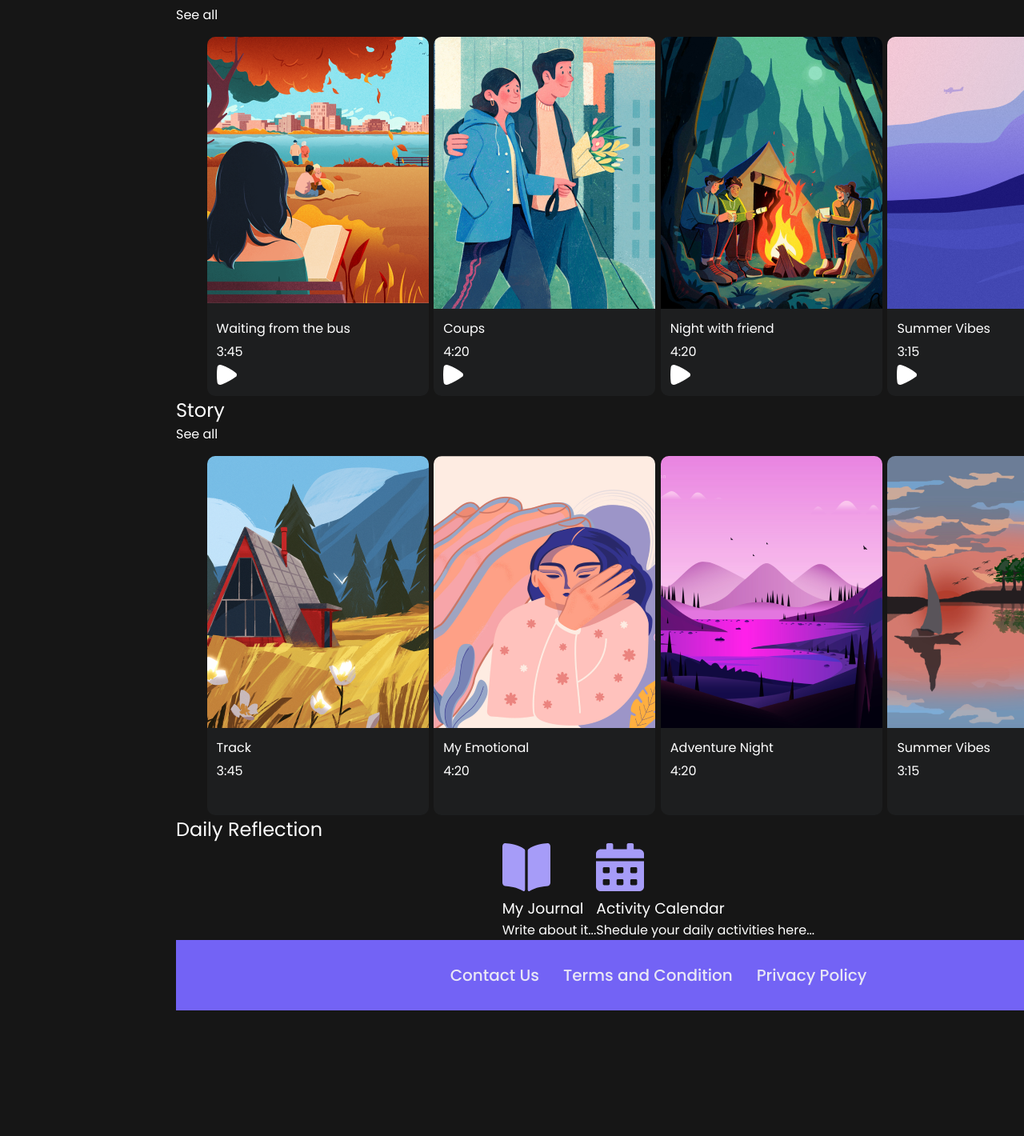
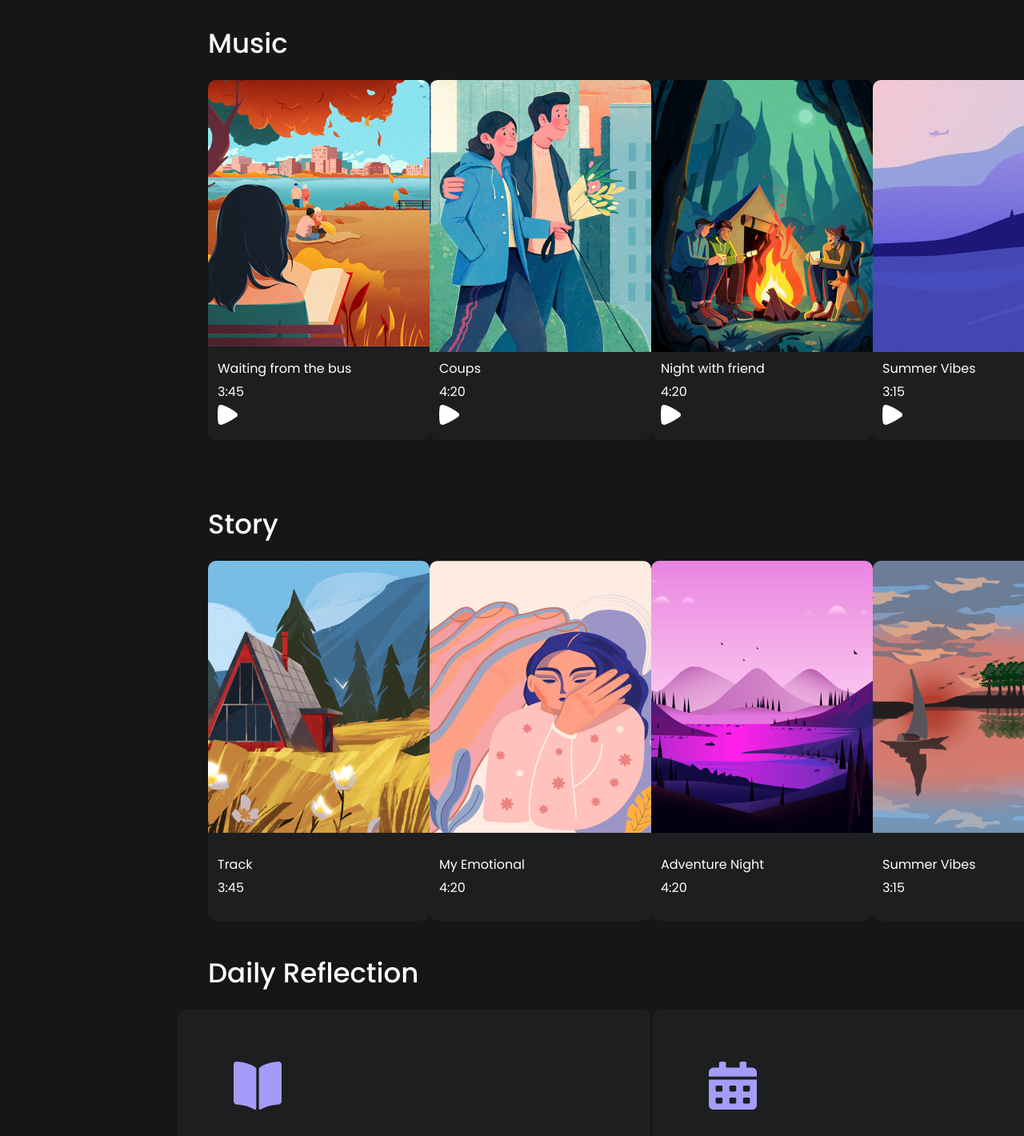
Before and after one commit to ryulikeslatte/illumino-new, a React (Vite) app: page /homes in a window 1280 px wide. Shown: the part 993-2413 px from the top of the page at 80% size. Before the commit the page ends 2256 px from the top, so only its background shows below. Built offline with nearby package versions, Linux system fonts and the light colour scheme.

Commit message:
done homepage

```diff
--- a/src/assets/style/homePage.css
+++ b/src/assets/style/homePage.css
@@ -71,12 +71,12 @@
 
 .content .main-content {
     display: flex;
-    margin: 30px;
 }
 
 .content .main-content .homePage-popular-songs{
     display: flex;
     flex-direction: column;
+    margin-bottom: 40px;
 }
 
 .content .main-content .homePage-popular-songs h1{
@@ -85,7 +85,8 @@
     font-style: normal;
     font-weight: 500;
     line-height: normal;
-    margin: 15px 0;
+    margin: 40px 0 20px 40px;
+
 }
 
 .main-content .popular-songs-list{
@@ -98,6 +99,7 @@
 
 .popular-songs-card .popular-songs-card-detail{
     width: 382px;
+    height: 465px;
     background-color:  #1D1E1F;
     border-radius: 10px;
 }
@@ -122,6 +124,10 @@
     align-items: flex-start;
     gap: 4px;
     align-self: stretch;
+}
+
+.popular-songs-card .popular-songs-card-detail .card-info p {
+    font-size: 16px;
 }
 
 .homePage-feeling-content {
@@ -153,25 +159,24 @@
 .music-list-content {
     display: flex;
     flex-direction: row;
-    justify-content: space-evenly;
+    justify-content: space-around;
     align-items: center;
-    padding: 0 32px;
-    margin-top: 15px;
 }
 
 .music-list-content .music-list-content-card {
     background-color:  #1D1E1F;
-    height: 449px;
+    height: 450px;
     border-radius: 10px;
 }
 
 .music-list-content .music-list-content-card .card-info {
     display: flex;
-    padding: 5px 12px 12px 12px;
+    padding: 1px 12px 12px 12px;
     flex-direction: column;
     align-items: flex-start;
     gap: 4px;
     align-self: stretch;
+    font-size: 16px;
 }
 
 .music-list-content .music-list-content-card .cover {
@@ -179,28 +184,71 @@
     border-top-right-radius: 10px;
 }
 
+.homePage-music-content {
+    margin: 40px;
+}
+
+.homePage-music-content .music-top-content {
+    display: flex;
+    flex-direction: row;
+    justify-content: space-between;
+    margin: 0 0 20px 0;
+}
+
+.homePage-music-content .music-top-content h1 {
+    font-size: 34px;
+    font-style: normal;
+    font-weight: 500;
+    line-height: normal;
+}
+
+.homePage-music-content .music-top-content p {
+    justify-self: center;
+    align-self: center;
+}
+
+.homePage-story-content {
+    margin: 40px;
+}
+
+.homePage-story-content .story-top-content {
+    display: flex;
+    flex-direction: row;
+    justify-content: space-between;
+    margin: 0 0 20px 0;
+}
+
+.homePage-story-content .story-top-content h1 {
+    font-size: 34px;
+    font-style: normal;
+    font-weight: 500;
+    line-height: normal;
+}
+
+.homePage-story-content .story-top-content p {
+    justify-self: center;
+    align-self: center;
+}
+
 .story-list-content {
     display: flex;
     flex-direction: row;
-    justify-content: space-evenly;
+    justify-content: space-around;
     align-items: center;
-    padding: 0 32px;
-    margin-top: 15px;
 }
 
 .story-list-content .story-list-content-card {
     background-color:  #1D1E1F;
-    height: 449px;
+    height: 450px;
     border-radius: 10px;
 }
 
 .story-list-content .story-list-content-card .card-info {
     display: flex;
-    padding: 5px 12px 12px 12px;
+    padding: 20px 20px 20px 12px;
     flex-direction: column;
-    align-items: flex-start;
     gap: 4px;
-    align-self: stretch;
+    font-size: 16px;
 }
 
 .story-list-content .story-list-content-card .cover {
@@ -211,11 +259,46 @@
 .homePage-daily-reflection-content .daily-reflection-content-list {
     display: flex;
     flex-direction: row;
-    justify-content: center;
-    align-items: center;
+    justify-content: space-evenly;
+    margin-bottom: 40px;
 }
 
+.homePage-daily-reflection-content h1 {
+    font-size: 34px;
+    font-style: normal;
+    font-weight: 500;
+    line-height: normal;
+    margin: 0 0 20px 40px;
+}
 
+.homePage-daily-reflection-content .daily-reflection-content-list .daily-reflection-content-card {
+    background-color: #1D1E1F;
+    width: 591px;
+    height: 300px;
+    border-radius: 10px;
+}
+
+.homePage-daily-reflection-content .daily-reflection-content-list .daily-reflection-content-card .card-detail {
+    display: flex;
+    flex-direction: column;
+    margin-left: 70px;
+}
+
+.homePage-daily-reflection-content .daily-reflection-content-list .daily-reflection-content-card .card-detail .main-detail{
+    margin-top: 65px
+}
+
+.homePage-daily-reflection-content .daily-reflection-content-list .daily-reflection-content-card .card-detail .main-detail img {
+    margin-bottom: 20px;
+}
+
+.homePage-daily-reflection-content .daily-reflection-content-list .daily-reflection-content-card .card-detail .main-detail h3{
+    margin-bottom: 50px;
+    font-size: 28px;
+    font-style: normal;
+    font-weight: 500;
+    line-height: normal;
+}
 
 .homePage-container .homePage-footer-container {
     display: flex;
--- a/src/pages/HomePages.jsx
+++ b/src/pages/HomePages.jsx
@@ -89,7 +89,7 @@ function HomePages(){
                 </div>
                 <div className="homePage-music-content">
                     <div className="music-top-content">
-                        <h2>Music</h2>
+                        <h1>Music</h1>
                         <p><u>See all</u></p>
                     </div>
                     <div className="music-list-content">
@@ -137,7 +137,7 @@ function HomePages(){
                 </div>
                 <div className="homePage-story-content">
                     <div className="story-top-content">
-                        <h2>Story</h2>
+                        <h1>Story</h1>
                         <p><u>See all</u></p>
                     </div>
                     <div className="story-list-content">
@@ -180,17 +180,27 @@ function HomePages(){
                     </div>
                 </div>
                 <div className="homePage-daily-reflection-content">
-                    <h2>Daily Reflection</h2>
+                    <h1>Daily Reflection</h1>
                     <div className="daily-reflection-content-list">
                         <div className="daily-reflection-content-card">
+                            <div className="card-detail">
+                                <div className="main-detail">
                                     <img src={JournalIcon} alt="Journal Icon" />
                                     <h3>My Journal</h3>
+                                </div>
                                 <p>Write about it...</p>
                             </div>
+                        </div>
                         <div className="daily-reflection-content-card">
+                            <div className="card-detail">
+                                <div className="main-detail">
                                     <img src={calendarIcon} alt="Journal Icon" />
                                     <h3>Activity Calendar</h3>
+                                </div>
+
                                 <p>Shedule your daily activities here...</p>
+                            </div>
+
                         </div>
                     </div>
                 </div>
```
Lines whose indentation alone changed are shown as unchanged.
